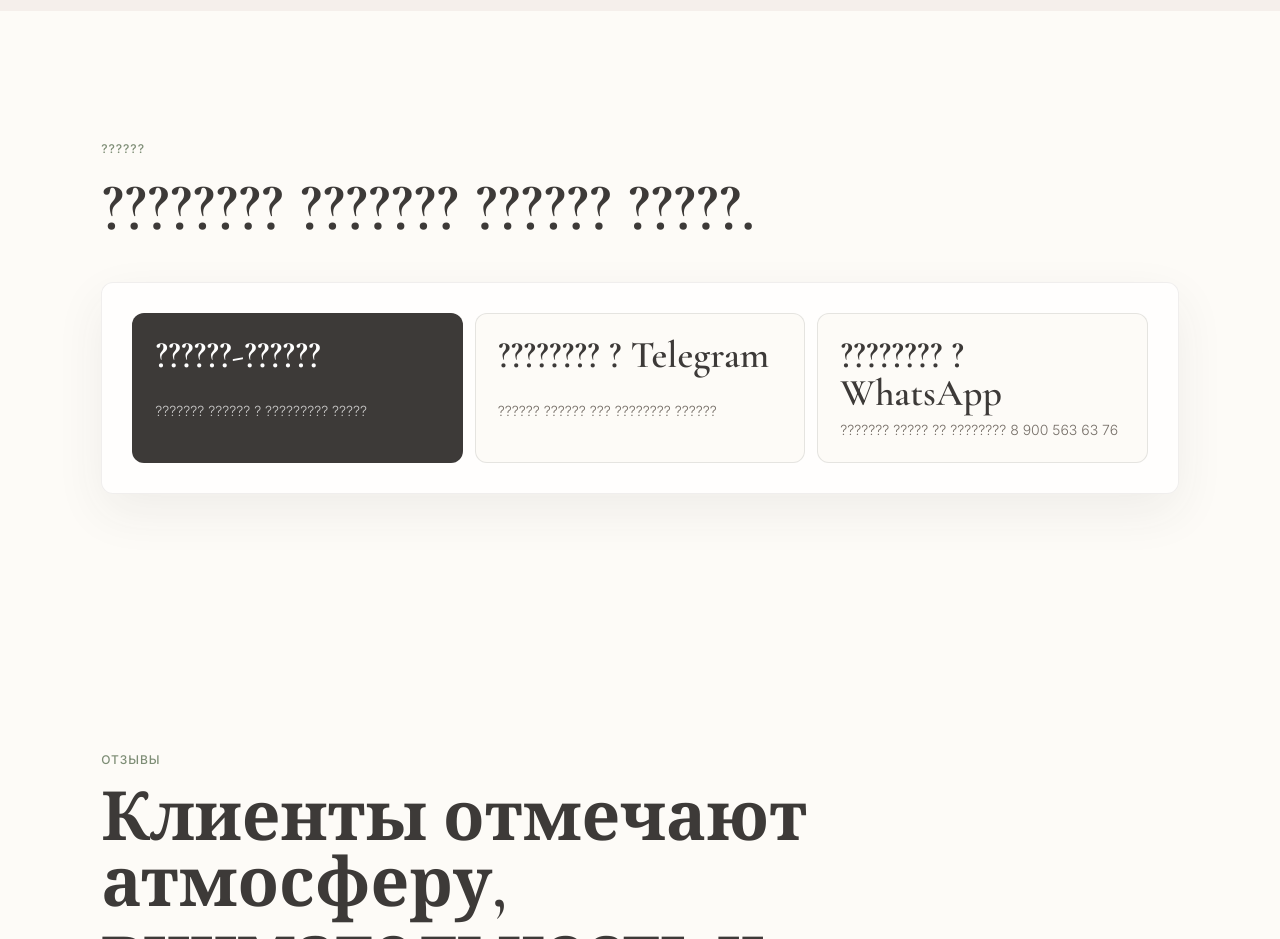
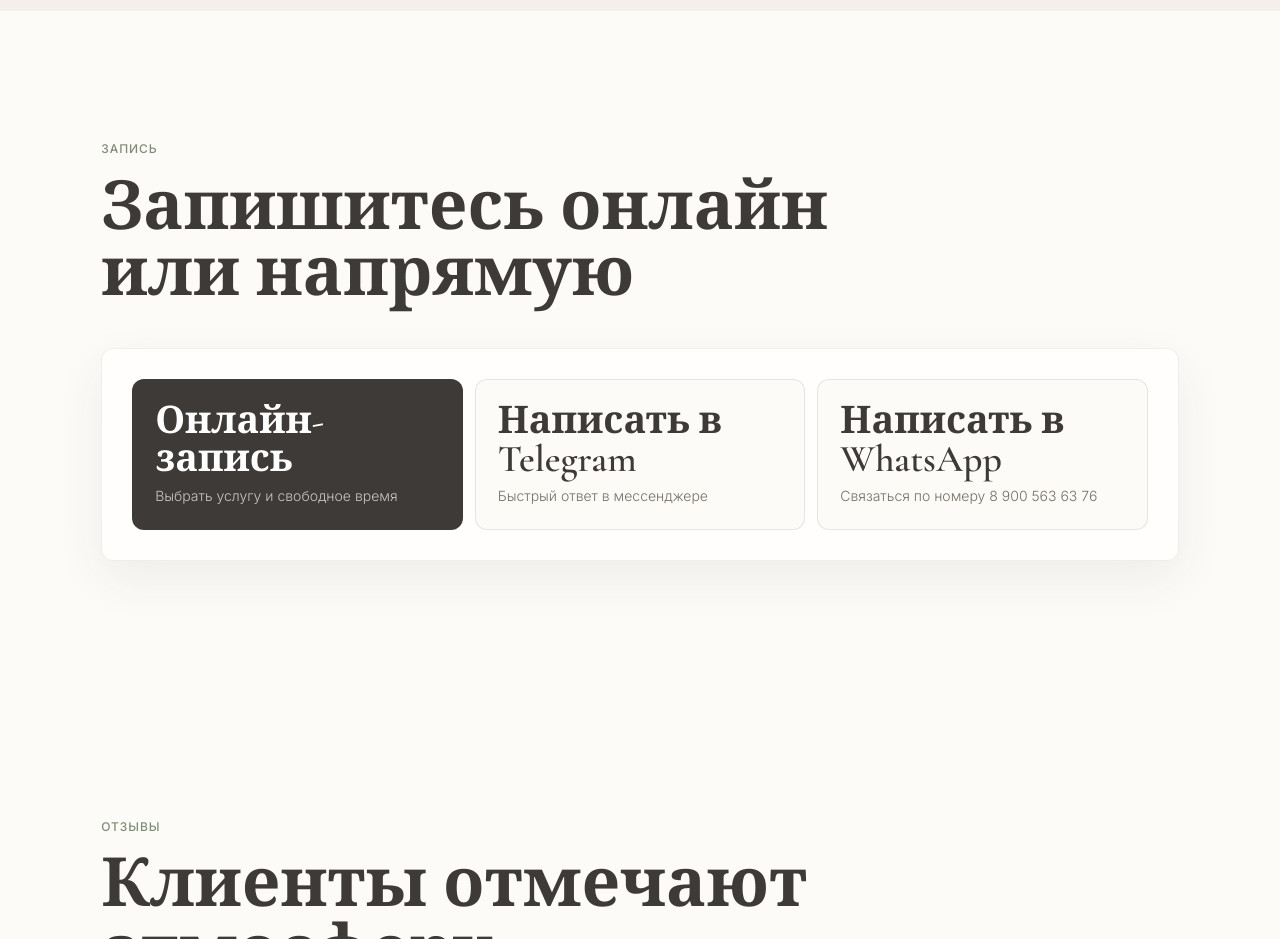
Before and after one commit to Jusser39/anastasia-massage-final, a plain HTML site: page index.html in a window 1280 px wide. Shown: the part 4640-5579 px from the top of the page. Drawn offline with nearby package versions, Linux system fonts and the light colour scheme.

Commit message:
Fix UTF-8 booking links copy

```diff
--- a/index.html
+++ b/index.html
@@ -1,7 +1,7 @@
 <!DOCTYPE html>
 <html lang="ru">
   <head>
-    <meta charset="UTF-8" />
+    <meta charset="UTF-8">
     <meta name="viewport" content="width=device-width, initial-scale=1.0" />
     <meta http-equiv="Cache-Control" content="no-store, no-cache, must-revalidate" />
     <meta http-equiv="Pragma" content="no-cache" />
@@ -17,7 +17,7 @@
       href="https://fonts.googleapis.com/css2?family=Cormorant+Garamond:wght@500;600;700&family=Inter:wght@300;400;500;600&display=swap"
       rel="stylesheet"
     />
-    <meta name="site-version" content="2026-06-09-dikidi-links" />
+    <meta name="site-version" content="2026-06-09-dikidi-links-utf8" />
     <link rel="stylesheet" href="styles-20260609.css" />
   </head>
   <body>
@@ -50,7 +50,7 @@
             расслабить тело и спокойно выдохнуть в уютной атмосфере без спешки.
           </p>
           <div class="hero-actions">
-            <a class="button primary" href="#booking">Онлайн-запись</a>
+            <a class="button primary" href="https://dikidi.net/1915718?p=1.pi-ssm" target="_blank" rel="noreferrer">Онлайн-запись</a>
             <a class="button secondary" href="tel:+79005636376">Позвонить</a>
             <a class="button secondary" href="https://wa.me/79005636376" target="_blank" rel="noreferrer">Записаться в WhatsApp</a>
           </div>
@@ -227,21 +227,21 @@
 
       <section class="booking section-shell" id="booking" aria-labelledby="booking-title">
         <div class="section-heading">
-          <p class="quiet-note">??????</p>
-          <h2 id="booking-title">???????? ??????? ?????? ?????.</h2>
+          <p class="quiet-note">Запись</p>
+          <h2 id="booking-title">Запишитесь онлайн или напрямую</h2>
         </div>
         <div class="booking-links-panel">
           <a class="booking-link primary" href="https://dikidi.net/1915718?p=1.pi-ssm" target="_blank" rel="noreferrer">
-            <span>??????-??????</span>
-            <small>??????? ?????? ? ????????? ?????</small>
+            <span>Онлайн-запись</span>
+            <small>Выбрать услугу и свободное время</small>
           </a>
           <a class="booking-link" href="https://t.me/massage_by_anastasiia" target="_blank" rel="noreferrer">
-            <span>???????? ? Telegram</span>
-            <small>?????? ?????? ??? ???????? ??????</small>
+            <span>Написать в Telegram</span>
+            <small>Быстрый ответ в мессенджере</small>
           </a>
           <a class="booking-link" href="https://wa.me/79005636376" target="_blank" rel="noreferrer">
-            <span>???????? ? WhatsApp</span>
-            <small>??????? ????? ?? ???????? 8 900 563 63 76</small>
+            <span>Написать в WhatsApp</span>
+            <small>Связаться по номеру 8 900 563 63 76</small>
           </a>
         </div>
       </section>
```
